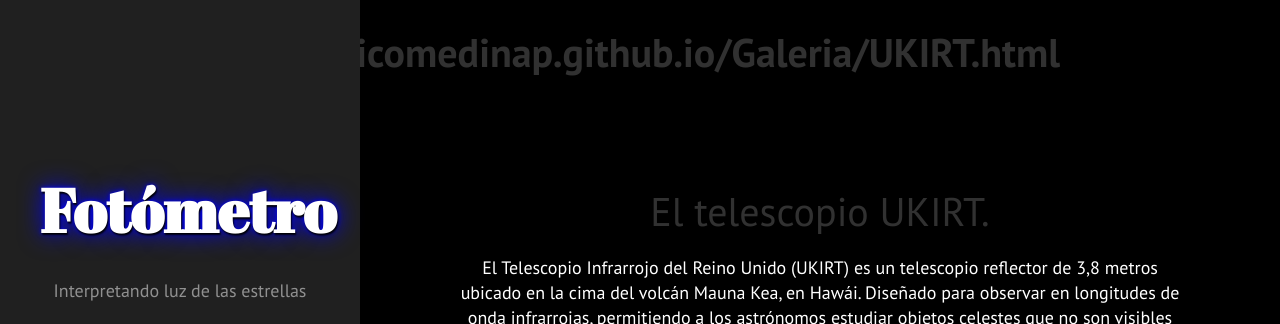
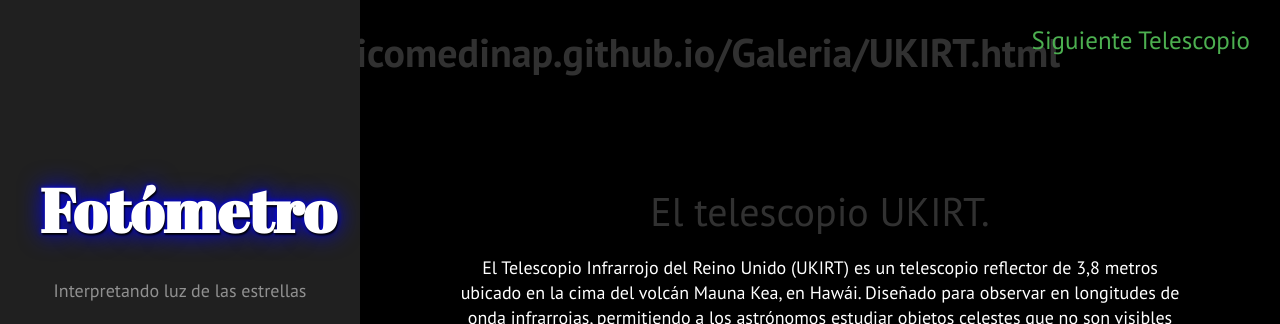
Before and after one commit to nicomedinap/nicomedinap.github.io, a Jekyll site: the page built from Galeria/UKIRT.md, in a window 1280 px wide, cut to the strip 0-324 px from the top of the page. Built offline with Jekyll 4.4.1, drawn with Linux system fonts in a browser that asks for light colours.

Commit message:
Update galeria.html

```diff
--- a/_layouts/galeria.html
+++ b/_layouts/galeria.html
@@ -21,7 +21,7 @@
     {% include Botones.html %}
 
     {% if page.telescopio %}
-        <style> .Boton_inicio{display: none} </style>
+        <style> .Boton_Siguiente_Telescopio{display: flex} </style>
         <h1>{{site.url}}{{page.url}}</h1>
     {% endif %}
 
```
